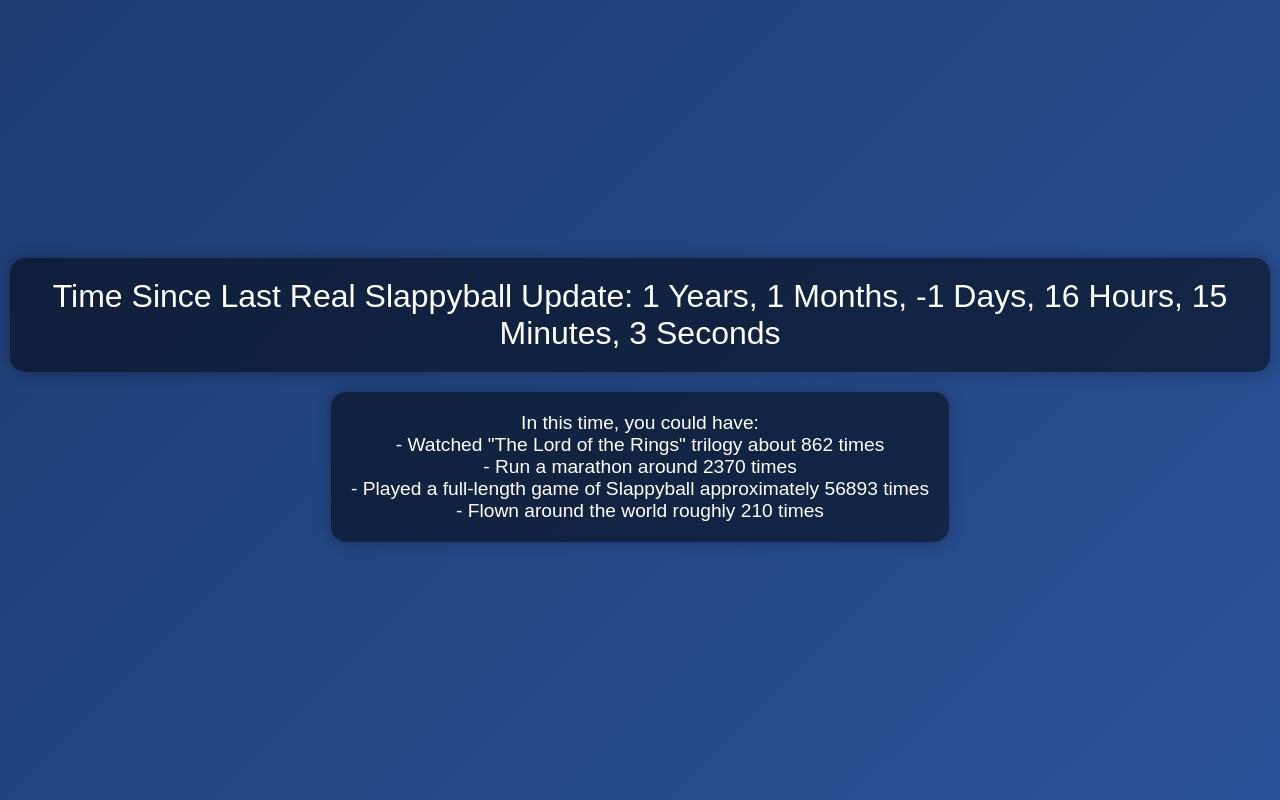
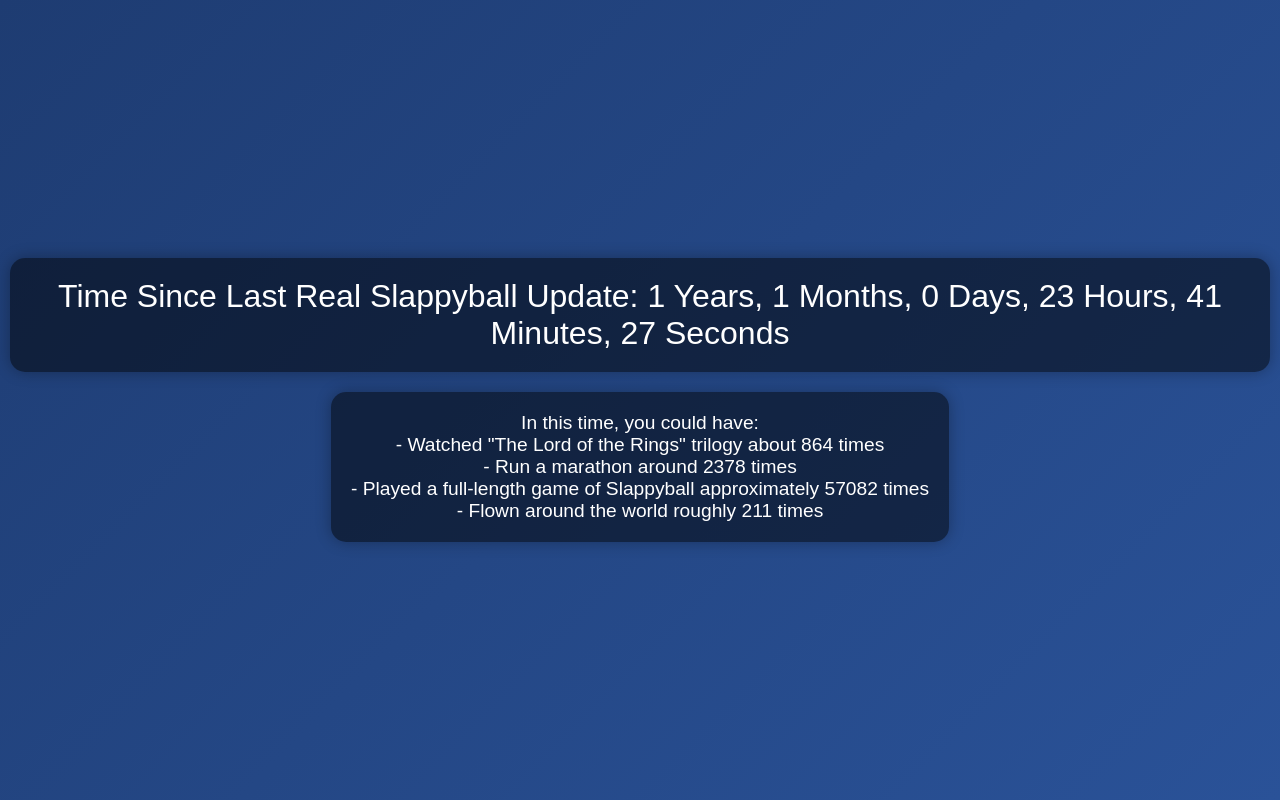
Before and after one commit to Essensverkaeufer/slappyball-update-timer, a plain HTML site: page index.html in a window 1280 px wide. Drawn offline with Linux system fonts and the light colour scheme.

Commit message:
Update index.html

```diff
--- a/index.html
+++ b/index.html
@@ -39,34 +39,19 @@
             const lastUpdate = new Date("2024-01-30T07:39:00Z"); // 08:39 CET is 07:39 UTC
             const now = new Date();
 
-            let years = now.getFullYear() - lastUpdate.getFullYear();
-            let months = now.getMonth() - lastUpdate.getMonth();
-            let days = now.getDate() - lastUpdate.getDate();
-            let hours = now.getHours() - lastUpdate.getHours();
-            let minutes = now.getMinutes() - lastUpdate.getMinutes();
-            let seconds = now.getSeconds() - lastUpdate.getSeconds();
+            let diff = now - lastUpdate;
 
-            if (seconds < 0) {
-                seconds += 60;
-                minutes--;
-            }
-            if (minutes < 0) {
-                minutes += 60;
-                hours--;
-            }
-            if (hours < 0) {
-                hours += 24;
-                days--;
-            }
-            if (days < 0) {
-                let prevMonth = new Date(now.getFullYear(), now.getMonth(), 0).getDate();
-                days += prevMonth;
-                months--;
-            }
-            if (months < 0) {
-                months += 12;
-                years--;
-            }
+            let years = Math.floor(diff / (1000 * 60 * 60 * 24 * 365.25));
+            diff -= years * (1000 * 60 * 60 * 24 * 365.25);
+            let months = Math.floor(diff / (1000 * 60 * 60 * 24 * 30.44));
+            diff -= months * (1000 * 60 * 60 * 24 * 30.44);
+            let days = Math.floor(diff / (1000 * 60 * 60 * 24));
+            diff -= days * (1000 * 60 * 60 * 24);
+            let hours = Math.floor(diff / (1000 * 60 * 60));
+            diff -= hours * (1000 * 60 * 60);
+            let minutes = Math.floor(diff / (1000 * 60));
+            diff -= minutes * (1000 * 60);
+            let seconds = Math.floor(diff / 1000);
 
             document.getElementById("timer").innerText = `Time Since Last Real Slappyball Update: ${years} Years, ${months} Months, ${days} Days, ${hours} Hours, ${minutes} Minutes, ${seconds} Seconds`;
 
```
